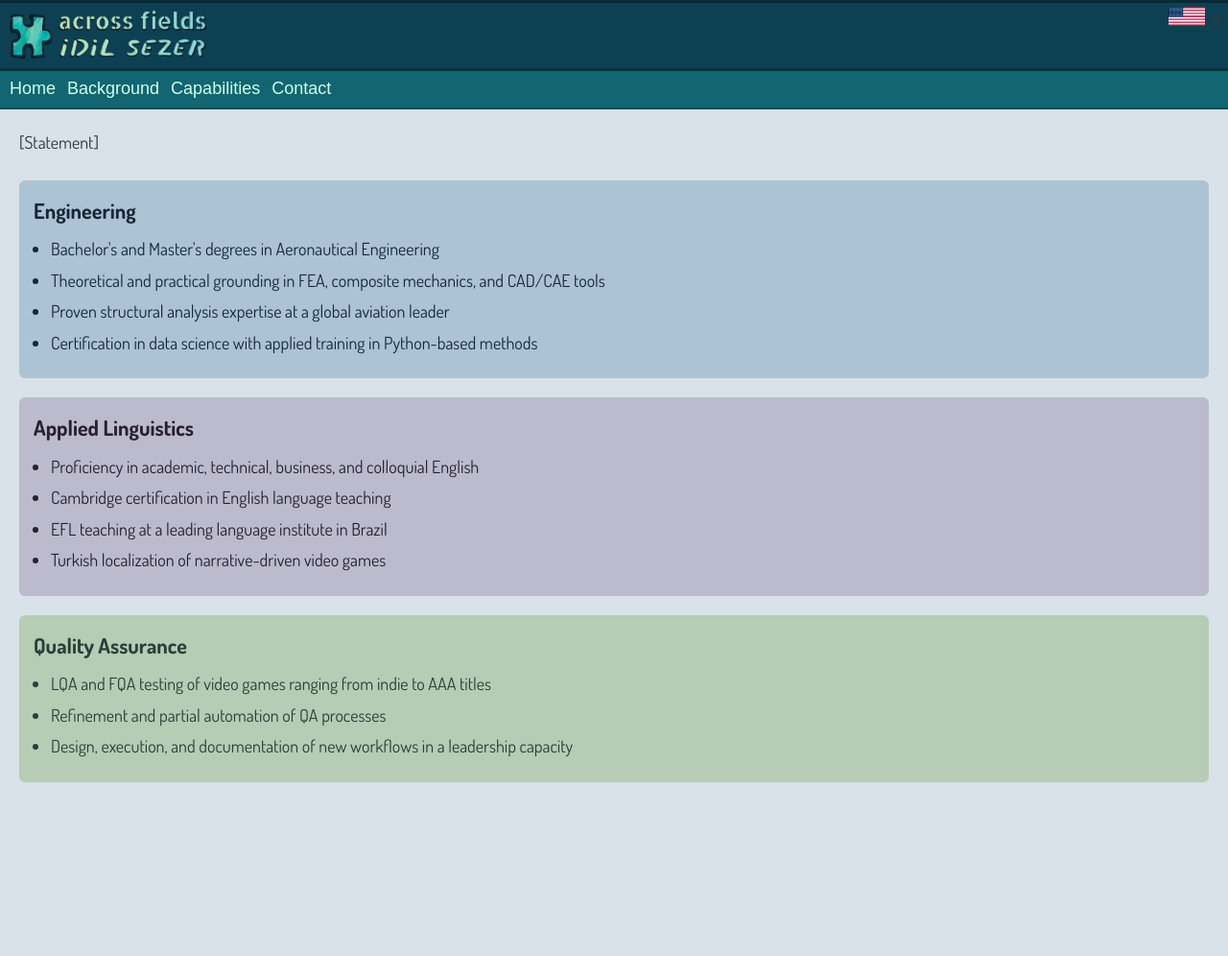
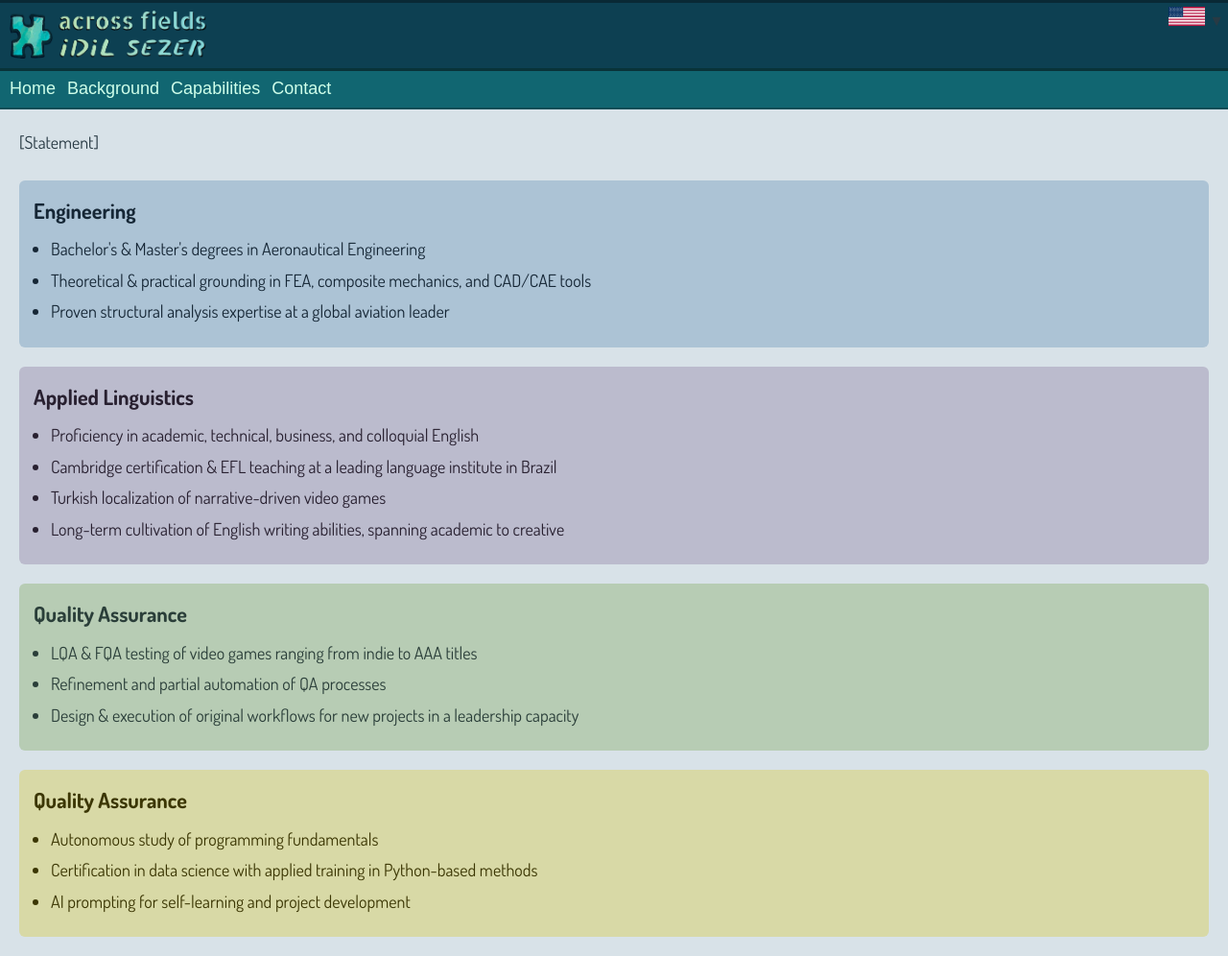
Before and after one commit to acrossfields/idilsezer, a Jekyll site: the page built from en/index.md, in a window 1280 px wide. Shown: the whole page at 96% size. Built offline with Jekyll 4.4.1, drawn with Linux system fonts in a browser that asks for light colours; some web fonts are replaced; before the commit the page ends 900 px from its top, so only the background shows below that.

Commit message:
Update index.md

```diff
--- a/en/index.md
+++ b/en/index.md
@@ -10,10 +10,9 @@ permalink: /en/
 <div class="content-home eng">
   <p style="font-weight: bold; font-size: 22px; margin-top: 10px; margin-bottom: 15px;">Engineering</p>
   <ul style="margin-top: 0; padding-left: 18px;">
-    <li style="margin-bottom: 10px;">Bachelor's and Master's degrees in Aeronautical Engineering</li>
-    <li style="margin-bottom: 10px;">Theoretical and practical grounding in FEA, composite mechanics, and CAD/CAE tools</li>
+    <li style="margin-bottom: 10px;">Bachelor's & Master's degrees in Aeronautical Engineering</li>
+    <li style="margin-bottom: 10px;">Theoretical & practical grounding in FEA, composite mechanics, and CAD/CAE tools</li>
     <li style="margin-bottom: 10px;">Proven structural analysis expertise at a global aviation leader</li>
-    <li style="margin-bottom: 10px;">Certification in data science with applied training in Python-based methods</li>
   </ul>
 </div>
 
@@ -21,17 +20,26 @@ permalink: /en/
   <p style="font-weight: bold; font-size: 22px; margin-top: 10px; margin-bottom: 15px;">Applied Linguistics</p>
   <ul style="margin-top: 0; padding-left: 18px;">
     <li style="margin-bottom: 10px;">Proficiency in academic, technical, business, and colloquial English</li>
-    <li style="margin-bottom: 10px;">Cambridge certification in English language teaching</li>
-    <li style="margin-bottom: 10px;">EFL teaching at a leading language institute in Brazil</li>
+    <li style="margin-bottom: 10px;">Cambridge certification & EFL teaching at a leading language institute in Brazil</li>
     <li style="margin-bottom: 10px;">Turkish localization of narrative-driven video games</li>
+    <li style="margin-bottom: 10px;">Long-term cultivation of English writing abilities, spanning academic to creative</li>
   </ul>
 </div>
 
 <div class="content-home qa">
   <p style="font-weight: bold; font-size: 22px; margin-top: 10px; margin-bottom: 15px;">Quality Assurance</p>
   <ul style="margin-top: 0; padding-left: 18px;">
-    <li style="margin-bottom: 10px;">LQA and FQA testing of video games ranging from indie to AAA titles</li>
+    <li style="margin-bottom: 10px;">LQA & FQA testing of video games ranging from indie to AAA titles</li>
     <li style="margin-bottom: 10px;">Refinement and partial automation of QA processes</li>
-    <li style="margin-bottom: 10px;">Design, execution, and documentation of new workflows in a leadership capacity</li>
+    <li style="margin-bottom: 10px;">Design & execution of original workflows for new projects in a leadership capacity</li>
   </ul>
 </div>
+
+<div class="content-home data">
+  <p style="font-weight: bold; font-size: 22px; margin-top: 10px; margin-bottom: 15px;">Quality Assurance</p>
+  <ul style="margin-top: 0; padding-left: 18px;">
+    <li style="margin-bottom: 10px;">Autonomous study of programming fundamentals</li>
+    <li style="margin-bottom: 10px;">Certification in data science with applied training in Python-based methods</li>
+    <li style="margin-bottom: 10px;">AI prompting for self-learning and project development</li>
+  </ul>
+</div>
```
